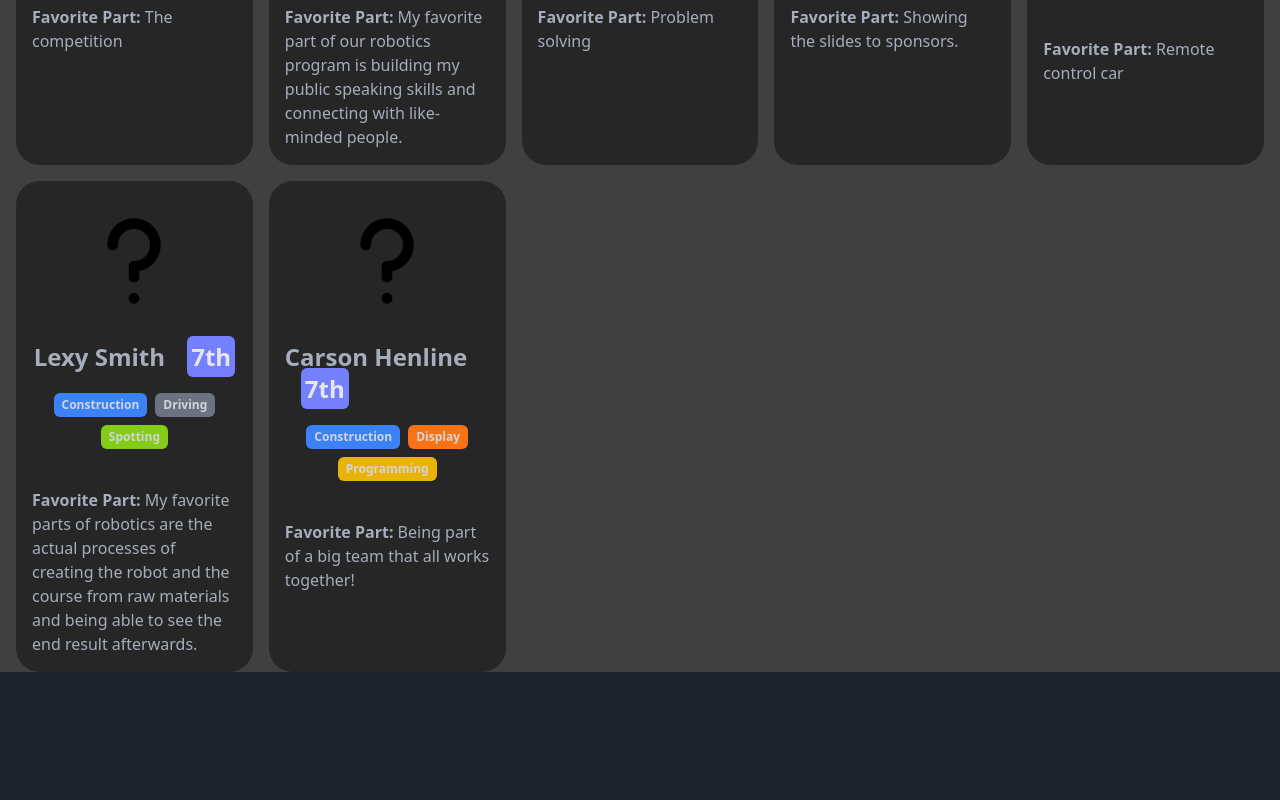
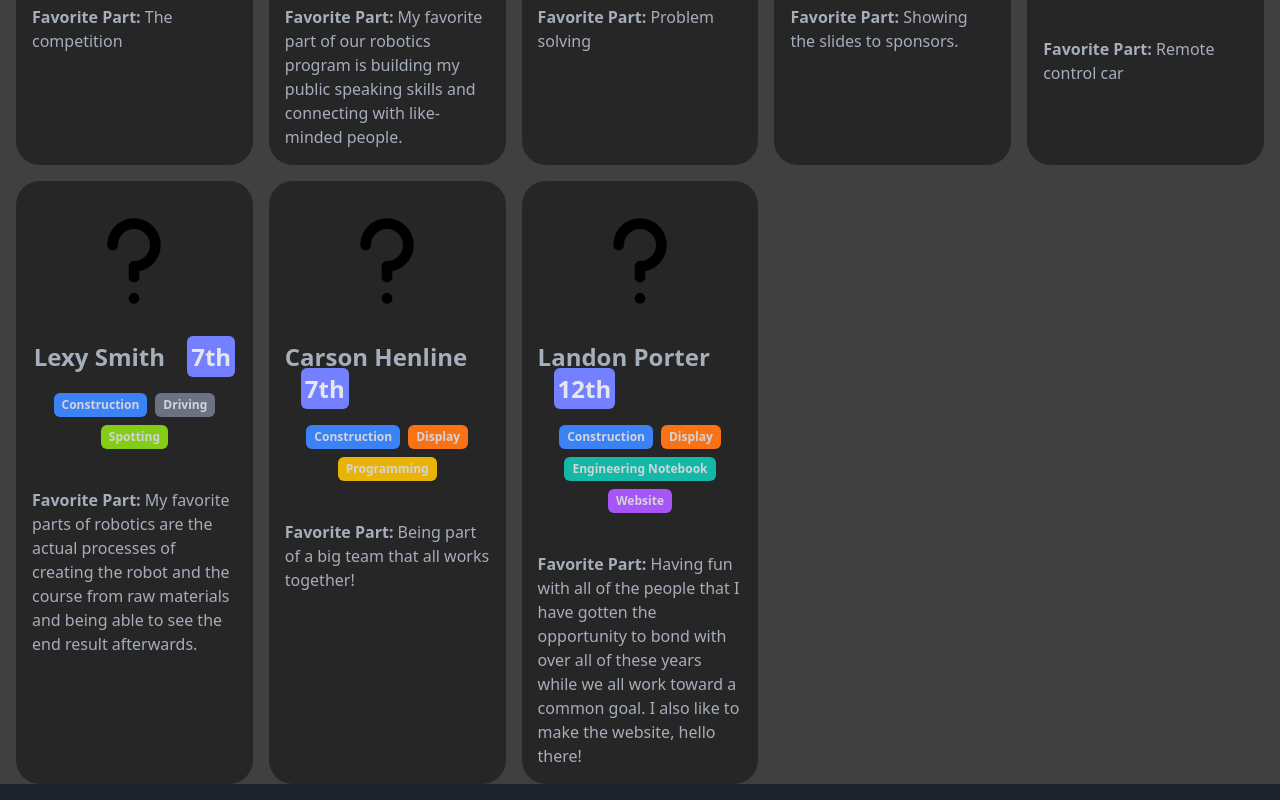
Before and after one commit to mazylol/eastwood-robotics-2024, a SvelteKit app: page /team in a window 1280 px wide. Shown: the part 2327-3127 px from the top of the page. Before the commit the page ends 3015 px from the top, so only its background shows below. Built offline with nearby package versions, Linux system fonts and the light colour scheme.

Commit message:
adding myself to the team page

```diff
--- a/src/routes/team/+page.svelte
+++ b/src/routes/team/+page.svelte
@@ -223,5 +223,12 @@
 		>
 			Being part of a big team that all works together!
 		</TeamCard>
+		<TeamCard props={{
+			name: 'Landon Porter',
+			grade: 12,
+			roles: ['Construction', 'Website', 'Engineering Notebook', 'Display'],
+			image: '/team/placeholder.png'
+		}}>
+		Having fun with all of the people that I have gotten the opportunity to bond with over all of these years while we all work toward a common goal. I also like to make the website, hello there!</TeamCard>
 	</div>
 </main>
```
